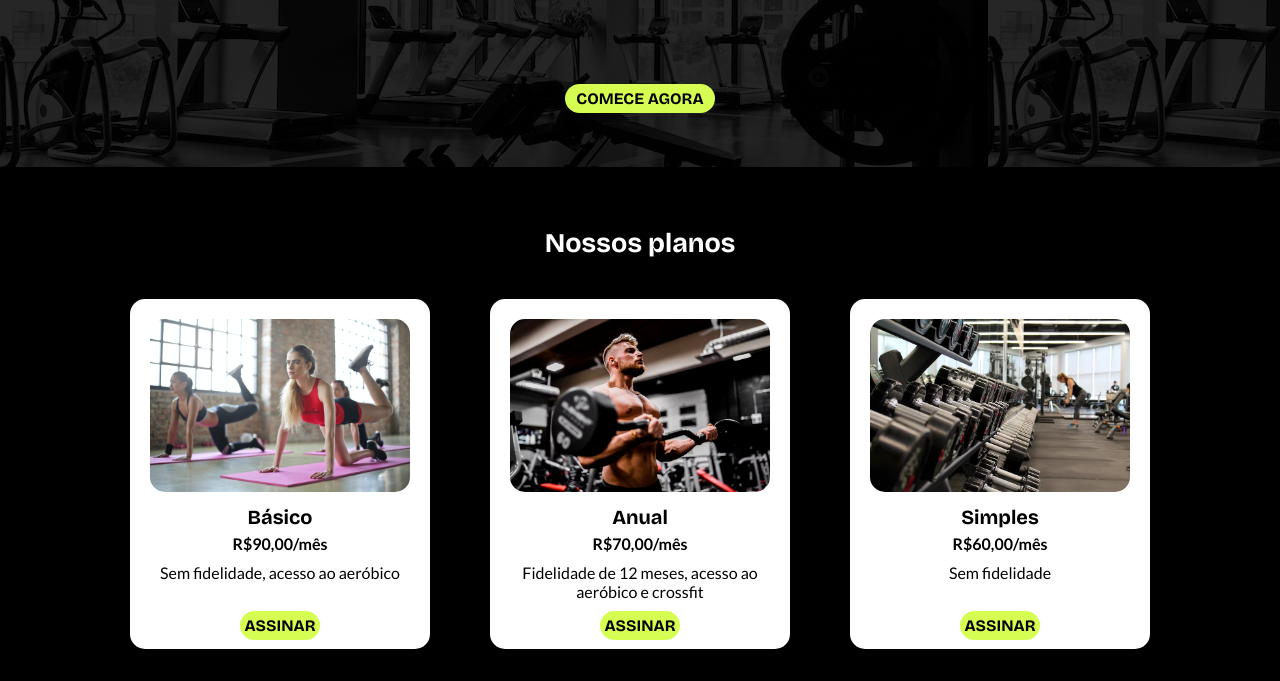
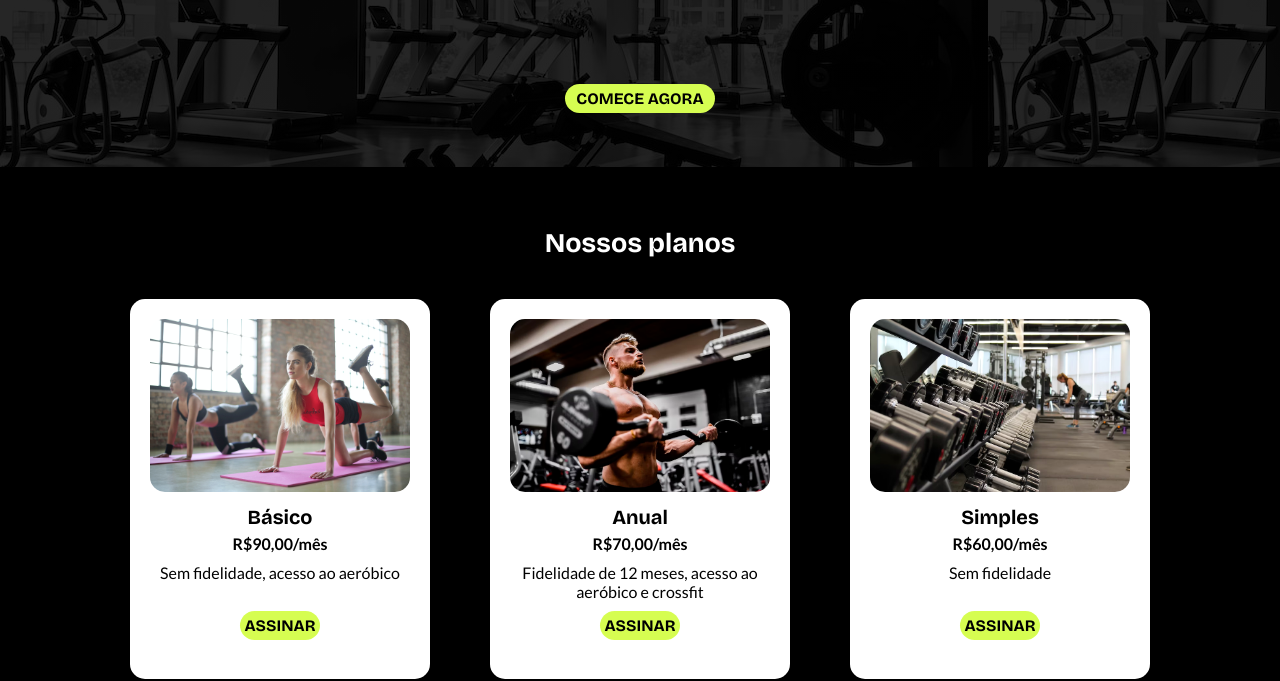
Before and after one commit to nimsaysm/descodificadas-landing-page, a plain HTML site: page index.html in a window 1280 px wide. Shown: the part 273-954 px from the top of the page. Drawn offline with nearby package versions, Linux system fonts and the light colour scheme.

Commit message:
Alteracoes no CSS

```diff
--- a/assets/css/styles.css
+++ b/assets/css/styles.css
@@ -137,7 +137,7 @@ nav a:hover {
 .plano {
     margin-bottom: 3rem;
     max-width: 25rem;
-    height: 34.5rem;
+    height: 100%;
     align-items: center;
     background-color: white;
     color: black;
@@ -346,7 +346,7 @@ footer a:hover {
     .plano {
         margin: 1rem;
         max-width: 30rem;
-        height: 35rem;
+        height: 38rem;
     }
 
     input, select {
```
